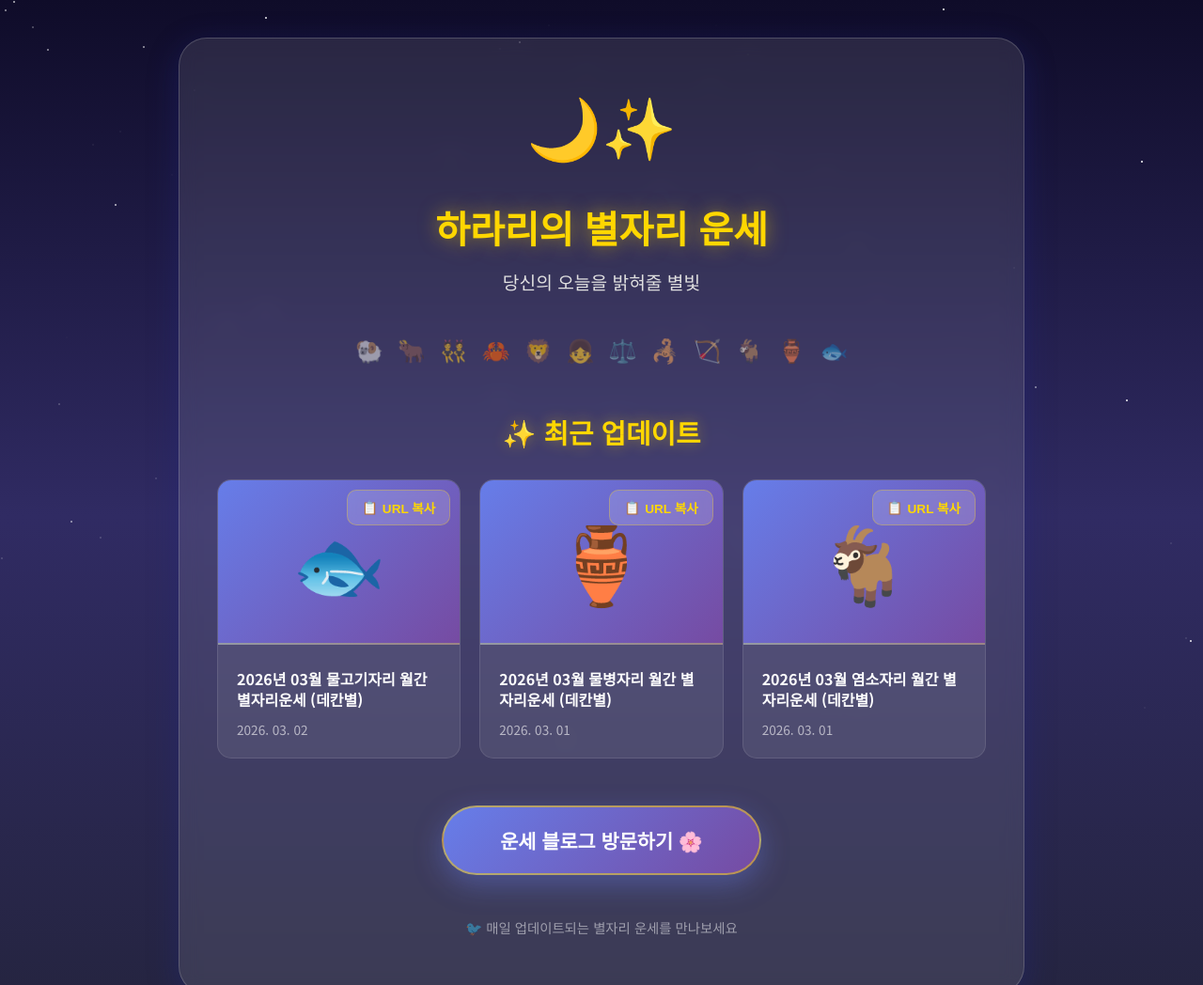
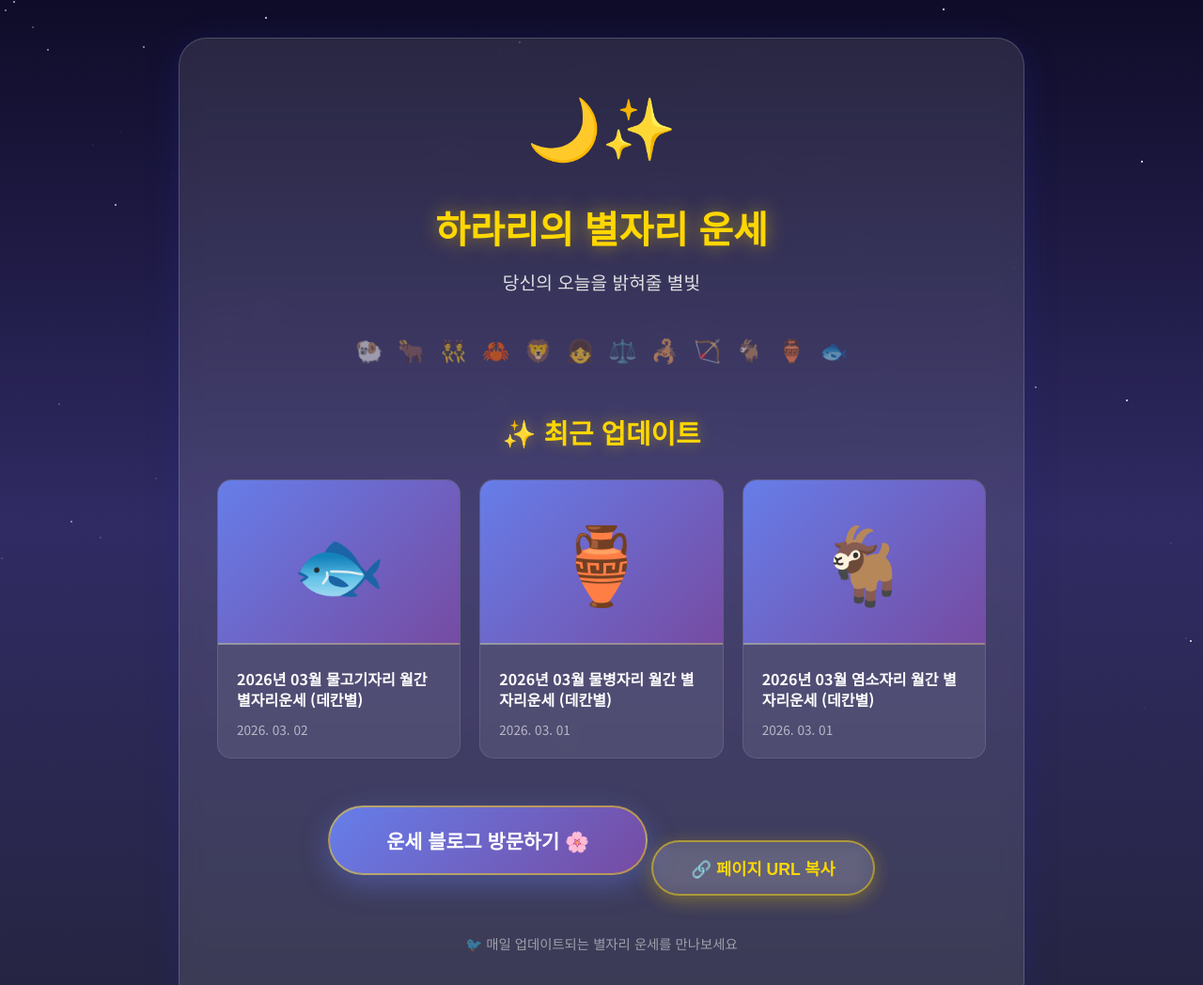
Before and after one commit to placezero-archi/harari-test-page, a plain HTML site: page index.html in a window 1280 px wide. Shown: the top 1048 px of the page at 94% size. Drawn offline with Linux system fonts and the light colour scheme.

Commit message:
각 게시물 URL 복사 버튼 제거, 페이지 URL 복사 버튼 추가

```diff
--- a/index.html
+++ b/index.html
@@ -144,7 +144,6 @@
             border: 1px solid rgba(255, 255, 255, 0.1);
             text-decoration: none;
             display: block;
-            position: relative;
         }
 
         .post-card:hover {
@@ -190,38 +189,34 @@
             text-align: left;
         }
 
-        .copy-button {
-            position: absolute;
-            top: 10px;
-            right: 10px;
-            background: rgba(255, 255, 255, 0.15);
-            backdrop-filter: blur(5px);
-            border: 1px solid rgba(255, 215, 0, 0.3);
-            border-radius: 10px;
-            padding: 8px 15px;
+        .page-copy-button {
+            display: inline-block;
+            margin-top: 30px;
+            padding: 15px 40px;
+            font-size: 1.1em;
+            font-weight: 600;
             color: #ffd700;
-            font-size: 0.85em;
-            font-weight: 600;
+            background: rgba(255, 255, 255, 0.1);
+            backdrop-filter: blur(10px);
+            border: 2px solid rgba(255, 215, 0, 0.5);
+            border-radius: 50px;
             cursor: pointer;
-            transition: all 0.3s ease;
-            z-index: 10;
-            display: flex;
-            align-items: center;
-            gap: 5px;
+            transition: all 0.4s ease;
+            box-shadow: 0 5px 20px rgba(255, 215, 0, 0.3);
         }
 
-        .copy-button:hover {
-            background: rgba(255, 215, 0, 0.25);
+        .page-copy-button:hover {
+            background: rgba(255, 215, 0, 0.2);
             border-color: #ffd700;
-            transform: scale(1.05);
-            box-shadow: 0 5px 15px rgba(255, 215, 0, 0.4);
+            transform: translateY(-3px);
+            box-shadow: 0 10px 30px rgba(255, 215, 0, 0.5);
         }
 
-        .copy-button:active {
-            transform: scale(0.95);
+        .page-copy-button:active {
+            transform: translateY(-1px);
         }
 
-        .copy-button.copied {
+        .page-copy-button.copied {
             background: rgba(76, 175, 80, 0.3);
             border-color: #4CAF50;
             color: #4CAF50;
@@ -339,11 +334,7 @@
             <div class="recent-posts">
                 <h2 class="section-title">✨ 최근 업데이트</h2>
                 <div class="posts-grid">
-                    <a href="https://blog.naver.com/harari__brd/224200723420" class="post-card" target="_blank" data-url="https://blog.naver.com/harari__brd/224200723420">
-                        <button class="copy-button" onclick="copyURL(event, 'https://blog.naver.com/harari__brd/224200723420')">
-                            <span class="copy-icon">📋</span>
-                            <span class="copy-text">URL 복사</span>
-                        </button>
+                    <a href="https://blog.naver.com/harari__brd/224200723420" class="post-card" target="_blank">
                         <div class="post-thumbnail">🐟</div>
                         <div class="post-content">
                             <h3 class="post-title">2026년 03월 물고기자리 월간 별자리운세 (데칸별)</h3>
@@ -351,11 +342,7 @@
                         </div>
                     </a>
 
-                    <a href="https://blog.naver.com/harari__brd/224200645209" class="post-card" target="_blank" data-url="https://blog.naver.com/harari__brd/224200645209">
-                        <button class="copy-button" onclick="copyURL(event, 'https://blog.naver.com/harari__brd/224200645209')">
-                            <span class="copy-icon">📋</span>
-                            <span class="copy-text">URL 복사</span>
-                        </button>
+                    <a href="https://blog.naver.com/harari__brd/224200645209" class="post-card" target="_blank">
                         <div class="post-thumbnail">🏺</div>
                         <div class="post-content">
                             <h3 class="post-title">2026년 03월 물병자리 월간 별자리운세 (데칸별)</h3>
@@ -363,11 +350,7 @@
                         </div>
                     </a>
 
-                    <a href="https://blog.naver.com/harari__brd/224200632371" class="post-card" target="_blank" data-url="https://blog.naver.com/harari__brd/224200632371">
-                        <button class="copy-button" onclick="copyURL(event, 'https://blog.naver.com/harari__brd/224200632371')">
-                            <span class="copy-icon">📋</span>
-                            <span class="copy-text">URL 복사</span>
-                        </button>
+                    <a href="https://blog.naver.com/harari__brd/224200632371" class="post-card" target="_blank">
                         <div class="post-thumbnail">🐐</div>
                         <div class="post-content">
                             <h3 class="post-title">2026년 03월 염소자리 월간 별자리운세 (데칸별)</h3>
@@ -380,6 +363,11 @@
             <a href="https://blog.naver.com/harari__brd" class="blog-button" target="_blank">
                 <span>운세 블로그 방문하기 🌸</span>
             </a>
+
+            <button class="page-copy-button" onclick="copyPageURL()">
+                <span class="copy-icon">🔗</span>
+                <span class="copy-text">페이지 URL 복사</span>
+            </button>
 
             <p class="footer">🐦 매일 업데이트되는 별자리 운세를 만나보세요</p>
         </div>
@@ -400,17 +388,15 @@
             starsContainer.appendChild(star);
         }
 
-        // URL 복사 기능
-        async function copyURL(event, url) {
-            event.preventDefault(); // 링크 클릭 방지
-            event.stopPropagation(); // 이벤트 전파 중지
-
+        // 페이지 URL 복사 기능
+        async function copyPageURL() {
             const button = event.currentTarget;
             const textElement = button.querySelector('.copy-text');
             const originalText = textElement.textContent;
+            const pageURL = 'https://harari-test-page.vercel.app/';
 
             try {
-                await navigator.clipboard.writeText(url);
+                await navigator.clipboard.writeText(pageURL);
 
                 // 복사 성공 피드백
                 button.classList.add('copied');
```
